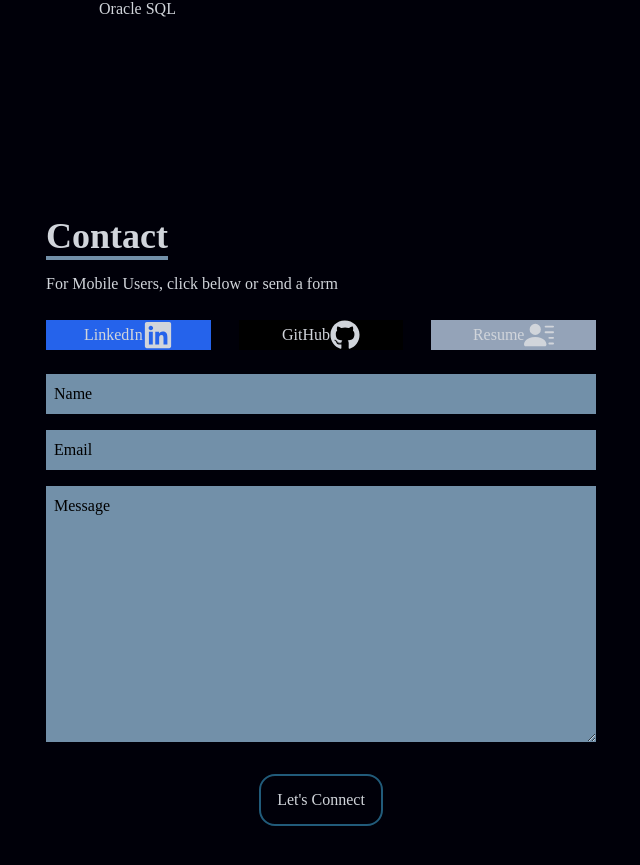
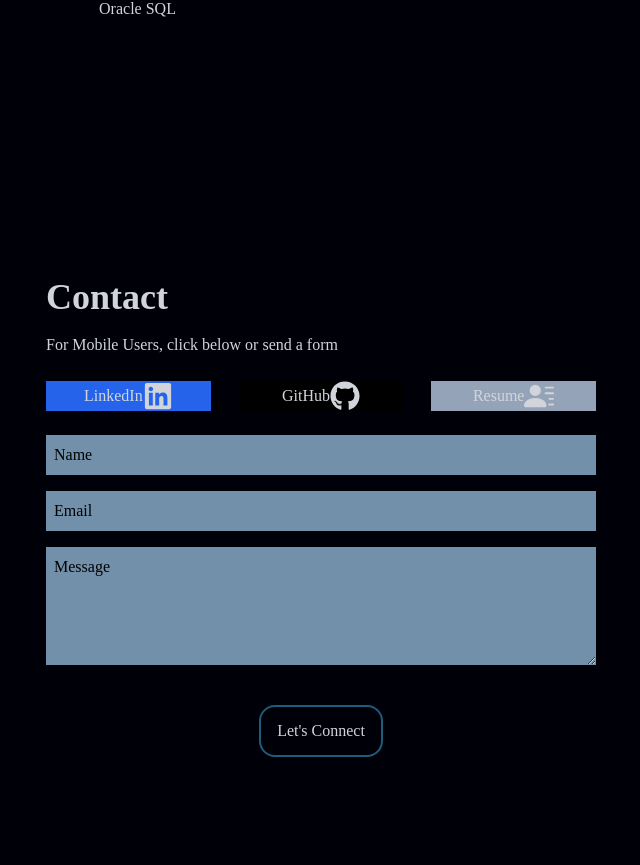
Before and after one commit to letriet/trietportfolio, a React (Create React App) app: page / in a window 1280 px wide. Shown: the part 2495-3360 px from the top of the page, without its empty margins (319-959 px from the left). Built offline with nearby package versions, Linux system fonts and the light colour scheme; the HTML template or start-up script is replaced by a standard one.

Commit message:
final final hopefully

```diff
--- a/src/components/Contact.jsx
+++ b/src/components/Contact.jsx
@@ -6,12 +6,12 @@ const Contact = () => {
   return (
     <div
       name="contact"
-      className="w-full h-screen bg-[#000009] flex justify-center items-center p-20"
+      className="w-full bg-[#000009] flex justify-center items-center h-screen"
     >
 
-      <form method='POST' action="https://getform.io/f/23bc1d5b-4ee8-4945-96af-f58f62f26050" className="flex flex-col max-w-[550px] w-full">
+      <form method='POST' action="https://getform.io/f/23bc1d5b-4ee8-4945-96af-f58f62f26050" className="flex flex-col max-w-[550px] w-full h-3/4 py-10">
         <div className="pb-2">
-          <p className="text-4xl font-bold inline border-b-4 border-[#7290A9] text-gray-300">
+          <p className="text-4xl font-bold inline border-b-4 border-[#7290A9] text-gray-300 py-20">
             Contact
           </p>
           <p className="py-4 text-gray-300">For Mobile Users, click below or send a form</p>
@@ -42,7 +42,7 @@ const Contact = () => {
         <input className="bg-[#7290A9] p-2 placeholder-black" type="text" placeholder='Name' name="name" />
         <input className="my-4 p-2 bg-[#7290A9] placeholder-black" type="email" placeholder='Email' name="email" />
         <textarea className="bg-[#7290A9] p-2 placeholder-black" name="message" rows="10" placeholder='Message'></textarea>
-        <button className="text-gray-300 hover:bg-[#215B7A] border-2 rounded-2xl px-4 py-3 my-8 mx-auto flex items-center border-[#215B7A]">Let's Connect</button>
+        <button className="text-gray-300 hover:bg-[#215B7A] border-2 rounded-2xl px-4 py-3 my-10  mx-auto flex items-center border-[#215B7A]">Let's Connect</button>
       </form>
     </div>
   );
```
